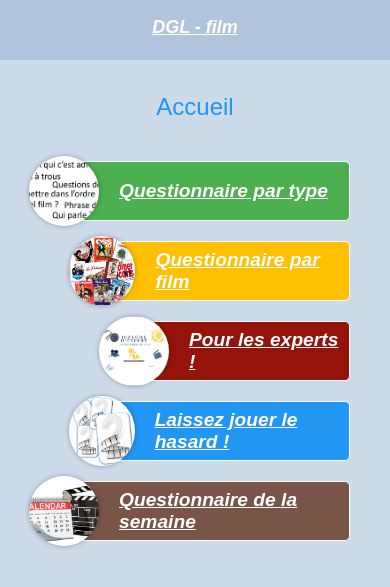
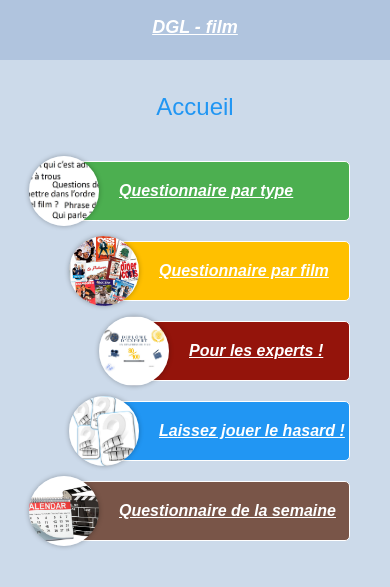
Before and after one commit to GodefroyL/questionnaire-film, a Jekyll site: the page built from index.html, in a window 390 px wide. Shown: the top 587 px of the page. Built offline with Jekyll 4.4.1, drawn with Linux system fonts in a browser that asks for light colours.

Commit message:
fin corr pour ce soir

```diff
--- a/static/css/accueil.css
+++ b/static/css/accueil.css
@@ -25,10 +25,6 @@
     flex-direction: row;
 }
 
-span {
-    font-size: 1.5rem;
-}
-
 .bouton_accueil img {
     margin-left: -25px;
     height: 70px;
@@ -51,6 +47,6 @@ span {
     width: 90%;
     }
     .bouton_accueil span {
-        font-size: 1.2rem;
+        font-size: 1rem;
     }
 }
```
